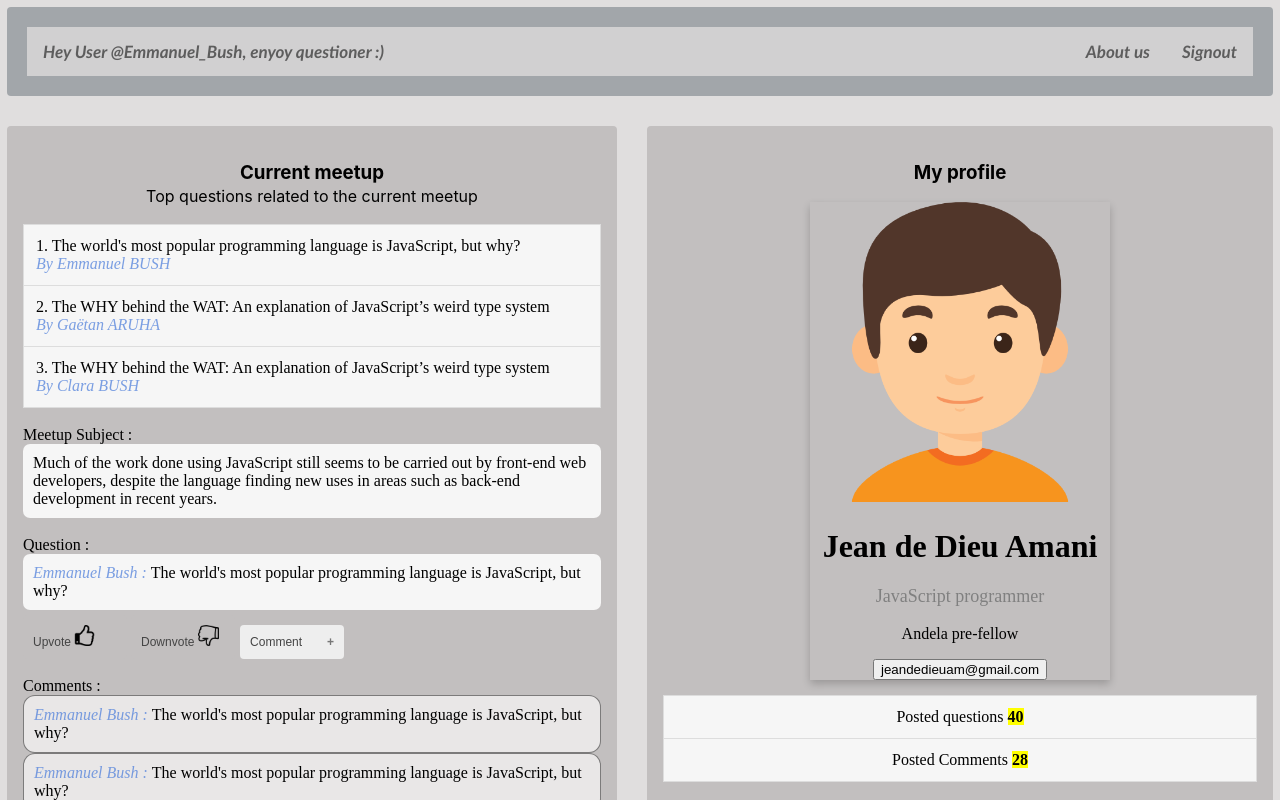
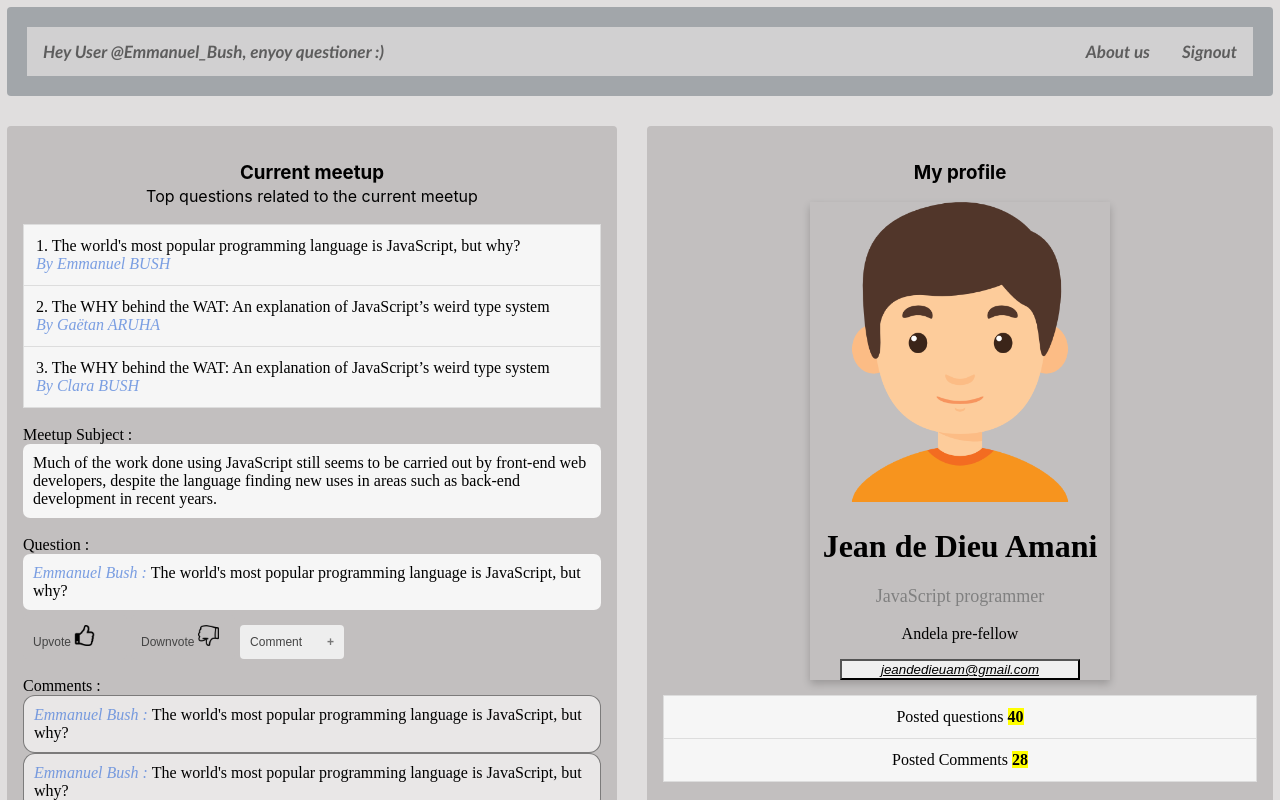
Before and after one commit to Jaman-dedy/workspace, a plain HTML site: page view/userspace.html in a window 1280 px wide. Drawn offline with Linux system fonts and the light colour scheme.

Commit message:
adding two modified files to the local repo

```diff
--- a/css/displayspace.css
+++ b/css/displayspace.css
@@ -161,3 +161,10 @@ ul {
   cursor: pointer;
 
 }
+.cartemail{
+  width : 80%;
+  background-attachment: fixed;
+  font-style: italic;
+  text-decoration: underline;
+
+}
--- a/view/userspace.html
+++ b/view/userspace.html
@@ -172,7 +172,7 @@
                     <p class="title">JavaScript programmer</p>
                     <p>Andela pre-fellow</p>
 
-                    <p><button>jeandedieuam@gmail.com</button></p>
+                    <p><button class="cartemail">jeandedieuam@gmail.com</button></p>
                   </div>
            <ul>
                <li class="questp"> <span >Posted questions  <strong class="number"> <mark>40</mark> </strong></span> </li>
```
